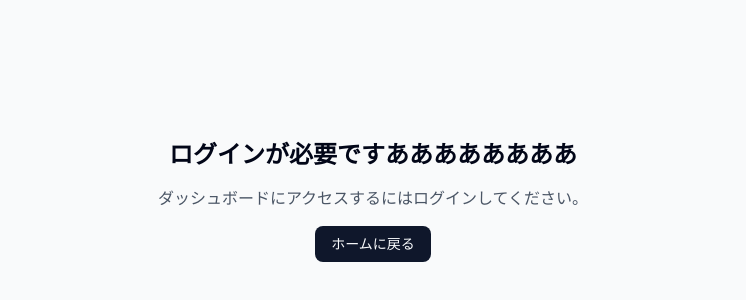
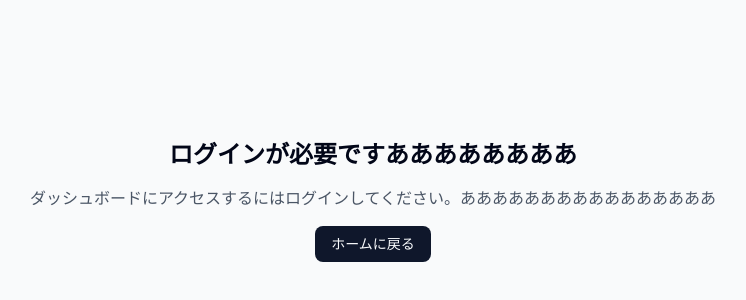
Before and after one commit to kou135/Taskatsu, a Next.js app: page /dashboard in a window 1280 px wide. Shown: the part 200-500 px from the top of the page, without its empty margins (267-1013 px from the left). Built offline with nearby package versions, Linux system fonts and the light colour scheme; no server answers.

Commit message:
テスト

```diff
--- a/app/dashboard/page.tsx
+++ b/app/dashboard/page.tsx
@@ -31,7 +31,7 @@
             <div className="w-full min-h-screen bg-gray-50 flex items-center justify-center">
                 <div className="text-center">
                     <h1 className="text-2xl font-bold mb-4">ログインが必要ですああああああああ</h1>
-                    <p className="text-gray-600 mb-4">ダッシュボードにアクセスするにはログインしてください。</p>
+                    <p className="text-gray-600 mb-4">ダッシュボードにアクセスするにはログインしてください。ああああああああああああああああ</p>
                     <Button onClick={() => window.location.href = '/'}>
                         ホームに戻る
                     </Button>
```
